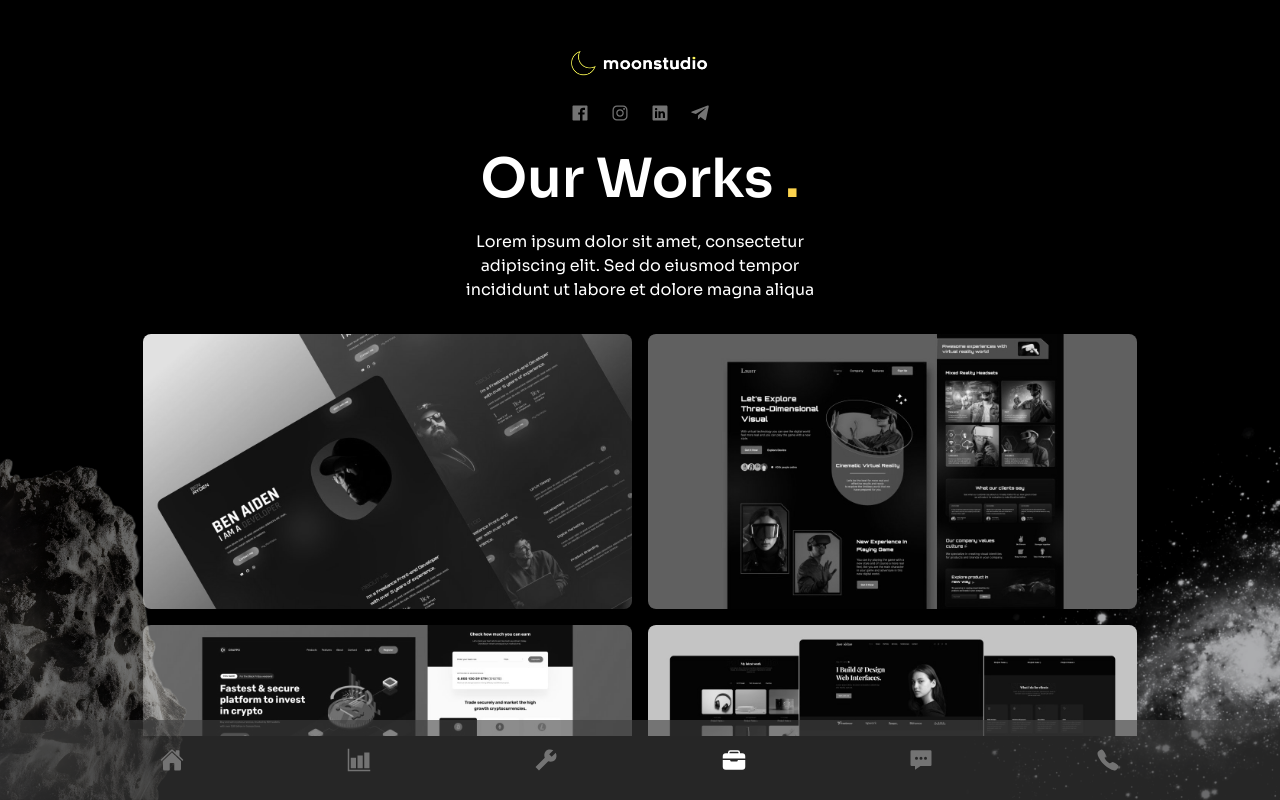
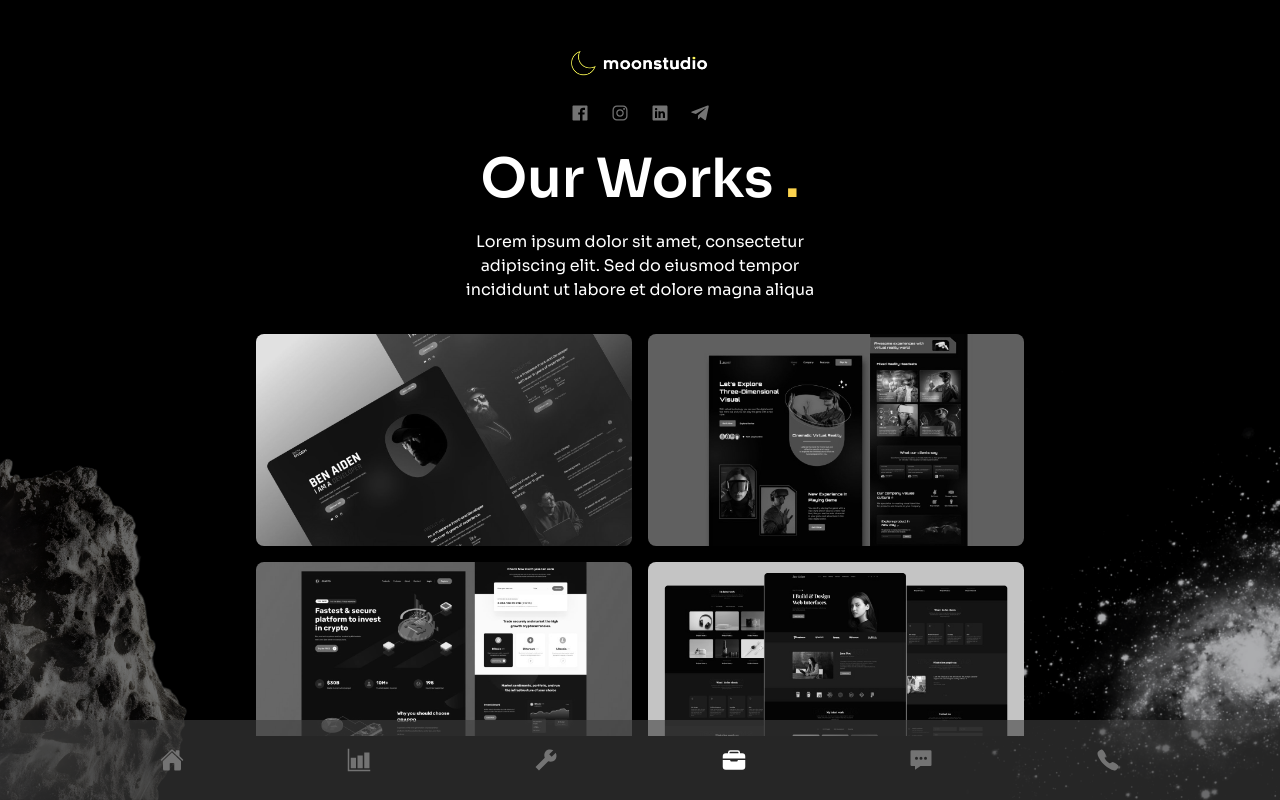
Before and after one commit to AlinaDemchenko/moon_studio, a Next.js app: page /work in a window 1280 px wide. Built offline with nearby package versions, Linux system fonts and the light colour scheme.

Commit message:
widen page scroll

```diff
--- a/app/about/page.jsx
+++ b/app/about/page.jsx
@@ -112,8 +112,8 @@ function About() {
           <div className="xl:bg-[url('/about-bg.png')] xl:bg-cover xl:bg-right xl:bg-no-repeat w-full h-full absolute z-0 opacity-60"></div>
         </motion.div>
       )}
-      <div className="page-container xl:pt-36 overflow-hidden pb-16 md:pb-20 h-full w-full">
-        <div className="max-xl:overflow-y-scroll overflow-x-hidden h-full flex flex-col mx-auto items-center xl:flex-row xl:items-start gap-x-6">
+      <div className="page-padding-y xl:pt-36 overflow-hidden pb-16 md:pb-20 h-full w-full">
+        <div className="page-padding-x max-xl:overflow-y-scroll overflow-x-hidden h-full flex flex-col mx-auto items-center xl:flex-row xl:items-start gap-x-6">
           <div className="flex-1 flex-col flex justify-center xl:justify-start xl:h-[480px]">
             {/* <motion.h1 */}
             <motion.h1
--- a/app/contacts/page.jsx
+++ b/app/contacts/page.jsx
@@ -22,9 +22,9 @@ function Contacts() {
   });
 
   return (
-    <main className="page-container py-32 h-full overflow-hidden lg:pt-36 lg:pb-28">
+    <main className="page-padding-y py-32 h-full overflow-hidden lg:pt-36 lg:pb-28">
             <Galaxy />
-      <div className="mx-auto max-sm:px-3 text-center xl:text-left xl:flex items-center justify-center h-full overflow-y-scroll">
+      <div className="page-padding-x mx-auto max-sm:px-3 text-center xl:text-left xl:flex items-center justify-center h-full overflow-y-scroll">
         <div className="flex flex-col w-full h-full xl:h-fit max-w-[700px]">
           <motion.h1
             variants={fadeIn("up", 0.2)}
--- a/app/globals.css
+++ b/app/globals.css
@@ -41,7 +41,7 @@
   }
 
   h1 {
-    @apply text-[35px] leading-tight md:text-[60px] md:leading-[1.3] mb-8 font-semibold;
+    @apply text-[35px] leading-tight md:text-5xl md:leading-[1.3] mb-8 font-semibold xl:text-6xl;
   }
 
   input {
@@ -66,6 +66,12 @@
 
   .page-container {
     @apply pt-28 px-4 md:px-28 md:pt-36 xl:px-36 xl:pt-48;
+  }
+  .page-padding-y {
+    @apply pt-28 md:pt-36 xl:pt-48;
+  }
+  .page-padding-x {
+    @apply px-4 md:px-28 xl:px-36;
   }
 }
 
--- a/app/services/page.jsx
+++ b/app/services/page.jsx
@@ -8,10 +8,10 @@ import { fadeIn } from "@/variants";
 
 function Services() {
   return (
-    <main className="h-full py-28 md:py-32 flex overflow-hidden pb-16 items-center md:page-container max-md:px-3">
+    <main className="h-full py-28 md:py-32 flex overflow-hidden pb-16 items-center md:page-padding-y max-md:px-3">
       <Galaxy />
        <div className="overflow-x-hidden h-full mx-auto flex flex-col max-xl:justify-center xl:pt-20">
-        <div className="mx-auto container overflow-y-scroll h-fit">
+        <div className="mx-auto container md:page-padding-x overflow-y-scroll h-fit">
           <div className="flex flex-col xl:flex-row gap-x-8">
             <div className="text-center flex flex-col xl:w-[30vw] xl:text-left mb-4 xl:mb-0">
               <motion.h1
--- a/app/work/page.jsx
+++ b/app/work/page.jsx
@@ -8,10 +8,10 @@ import { fadeIn } from "@/variants";
 
 function Work() {
   return (
-    <main className="h-full py-36 flex overflow-hidden pb-16 items-center md:page-container md:px-32 xl:px-36">
+    <main className="h-full py-36 flex overflow-hidden pb-16 items-center md:page-padding-y">
       <Galaxy />
        <div className="overflow-x-hidden flex max-xl:justify-center flex-col h-full mx-auto">
-        <div className="mx-auto container overflow-y-scroll h-fit">
+        <div className="mx-auto container overflow-y-scroll md:px-32 xl:px-36 h-fit">
           <div className="flex flex-col xl:flex-row gap-x-8 md:pb-5 xl:pb-0">
             <div className="text-center flex flex-col xl:w-[30vw] xl:text-left mb-4 xl:mb-0">
               <motion.h1
```
